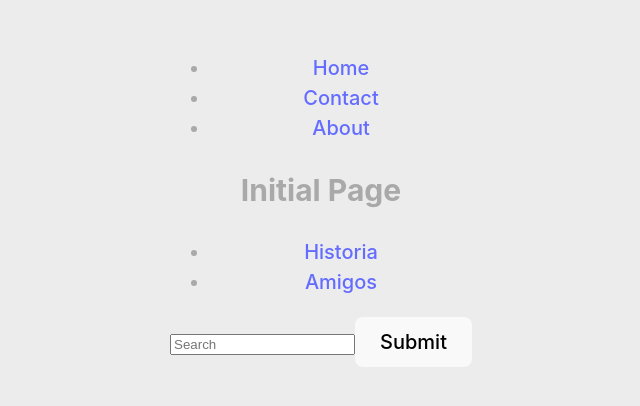
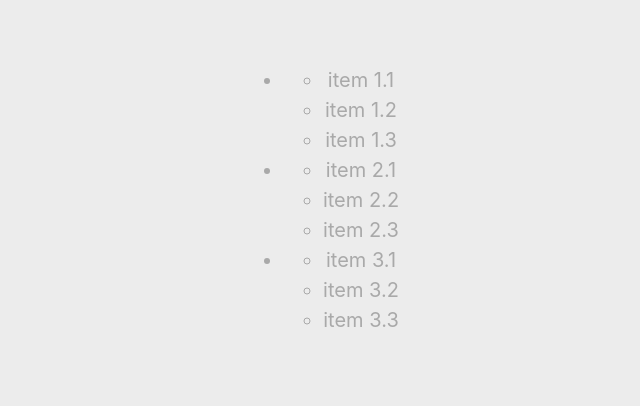
Before and after one commit to MiguelCSVanzela/react-challenges, a React (Vite) app in the folder App/: page / in a window 1280 px wide. Shown: the part 200-606 px from the top of the page, without its empty margins (319-959 px from the left). Built offline with nearby package versions, Linux system fonts and the light colour scheme.

Commit message:
Challenges conditional render tern, list & switch

```diff
--- a/App/src/App.jsx
+++ b/App/src/App.jsx
@@ -1,17 +1,23 @@
 import "./App.css";
-import { Outlet } from "react-router-dom";
-import NavBar from "./components/routing/NavBar";
+import NestedList from "./components/conditionals/NestedList";
+import Switch from "./components/conditionals/Switch";
+import Ternary from "./components/conditionals/Ternary";
+// import { Outlet } from "react-router-dom";
+// import NavBar from "./components/routing/NavBar";
 
 function App() {
-  return (
-    <div>
-      <NavBar />
-      <Outlet />
-    </div>
-  );
+  return <NestedList />;
 }
 
 export default App;
+// function App() {
+//   return (
+//     <div>
+//       <NavBar />
+//       <Outlet />
+//     </div>
+//   );
+// }
 
 // const members = [
 //   {
--- /dev/null
+++ b/App/src/components/conditionals/NestedList.jsx
@@ -0,0 +1,25 @@
+import React from "react";
+
+const NestedList = () => {
+  let list = [
+    ["item 1.1", "item 1.2", "item 1.3"],
+    ["item 2.1", "item 2.2", "item 2.3"],
+    ["item 3.1", "item 3.2", "item 3.3"],
+  ];
+
+  return (
+    <ul>
+      {list.map((subList, index) => (
+        <li key={index}>
+          <ul>
+            {subList.map((item, subIndex) => (
+              <li key={subIndex}>{item}</li>
+            ))}
+          </ul>
+        </li>
+      ))}
+    </ul>
+  );
+};
+
+export default NestedList;
--- /dev/null
+++ b/App/src/components/conditionals/Switch.jsx
@@ -0,0 +1,23 @@
+import React from "react";
+
+const Switch = ({ component }) => {
+  switch (component) {
+    case "title":
+      return <h1>Titulo</h1>;
+    case "text":
+      return (
+        <p>
+          Lorem ipsum dolor sit amet consectetur adipisicing elit. Blanditiis,
+          iusto culpa sapiente non dolor temporibus ipsum neque cum molestias
+          ut, aliquid at ab sint? Labore, distinctio. Mollitia sint nemo
+          perspiciatis.
+        </p>
+      );
+    case "button":
+      return <button>Click e saiba mais</button>;
+    default:
+      return <h2>No Idea, sorry</h2>;
+  }
+};
+
+export default Switch;
--- /dev/null
+++ b/App/src/components/conditionals/Ternary.jsx
@@ -0,0 +1,7 @@
+import React from "react";
+
+const Ternary = ({ condition }) => {
+  return <div>{condition ? <h1>Olá</h1> : <h2>Não olá</h2>}</div>;
+};
+
+export default Ternary;
--- a/App/src/main.jsx
+++ b/App/src/main.jsx
@@ -59,10 +59,9 @@ const router = createBrowserRouter([
   },
 ]);
 
-//Rotas com parametros
-
 ReactDOM.createRoot(document.getElementById("root")).render(
   <React.StrictMode>
-    <RouterProvider router={router} />
+    {/* <RouterProvider router={router} /> */}
+    <App />
   </React.StrictMode>
 );
```
Also changed, not shown: App/src/components/conditionals/Greeting.jsx (added).
